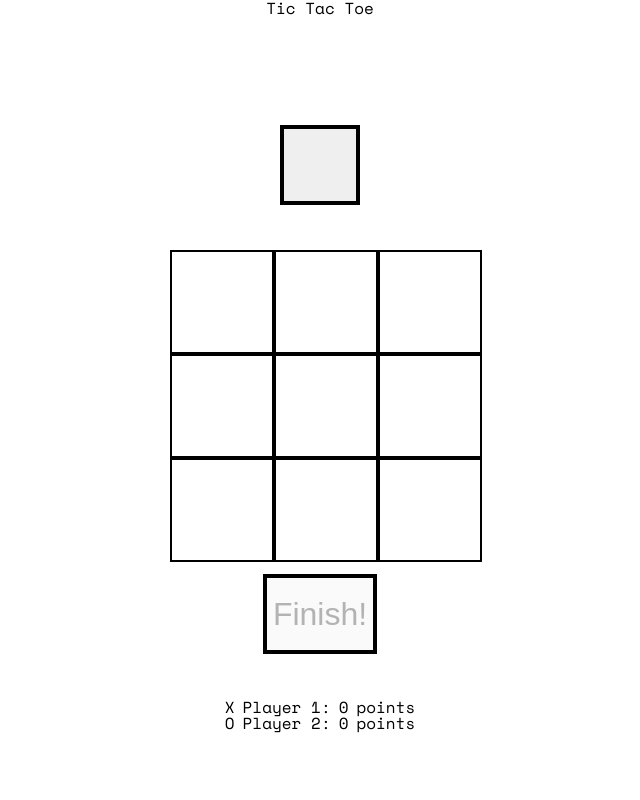
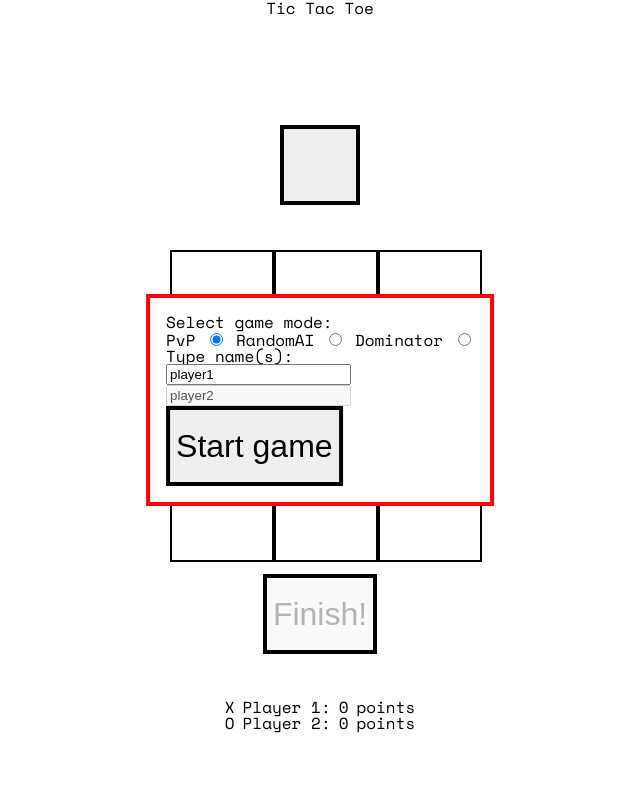
Before and after one commit to Mlodzieniak/odin-tic-tac-toe, a website: page index.html in a window 1280 px wide. Shown: the whole page, without its empty margins (320-960 px from the left). Drawn offline with nearby package versions, Linux system fonts and the light colour scheme.

Commit message:
working on popup welcome window

```diff
--- a/index.html
+++ b/index.html
@@ -41,12 +41,43 @@
 
         </table>
         <div>
-            <button type="button" class="finish" disabled>Finish!</button>
+            <button type="button" class="finishBTN" disabled>Finish!</button>
         </div>
         <div class="scores">
-            <div id="player1" class="player"><p class="symbol">X</p><p class="player-name">Player 1:</p><p class="player-score">0</p><p class="point-or-points"> points</p></div>
-            <div id="player2" class="player"><p class="symbol">O</p><p class="player-name">Player 2:</p><p class="player-score">0</p><p class="point-or-points"> points</p></div>
+            <div id="player1" class="player">
+                <p class="symbol">X</p>
+                <p class="player-name">Player 1:</p>
+                <p class="player-score">0</p>
+                <p class="point-or-points"> points</p>
+            </div>
+            <div id="player2" class="player">
+                <p class="symbol">O</p>
+                <p class="player-name">Player 2:</p>
+                <p class="player-score">0</p>
+                <p class="point-or-points"> points</p>
+            </div>
         </div>
+    </div>
+    <div class="starter-popup">
+        <div class="starter-header">
+
+        </div>
+        <div class="starter-body">
+            <div>Select game mode:</div>
+            <label for="gamemode">PvP</label>
+            <input type="radio" name="gamemode" value="pvp" checked>
+            <label for="gamemode">RandomAI</label>
+            <input type="radio" name="gamemode" value="randomai">
+            <label for="gamemode">Dominator</label>
+            <input type="radio" name="gamemode" value="dominator">
+            <div class="names">
+                <p>Type name(s):</p>
+                <input type="text" id="player1-setname" value="player1">
+            </div>
+            <input type="text" id="player2-setname" value="player2" disabled>
+            <button type="button" class="startBTN">Start game</button>
+        </div>
+    </div>
     </div>
 </body>
 
--- a/style.css
+++ b/style.css
@@ -196,7 +196,8 @@ td:active {
 	color: white;
 }
 
-.finish {
+.finishBTN,
+.startBTN {
 	width: auto;
 }
 
@@ -205,6 +206,17 @@ td:active {
 	gap: 0.5rem;
 }
 
+.starter-popup {
+	position: fixed;
+	top: 50%;
+	left: 50%;
+	transform: translate(-50%, -50%);
+	background-color: white;
+	border: 4px solid red;
+	padding: 1rem;
+
+}
+
 .winner {
 	background-color: rgb(200, 0, 0);
 }
```
Also changed, not shown: script.js (+0 -7 lines).
